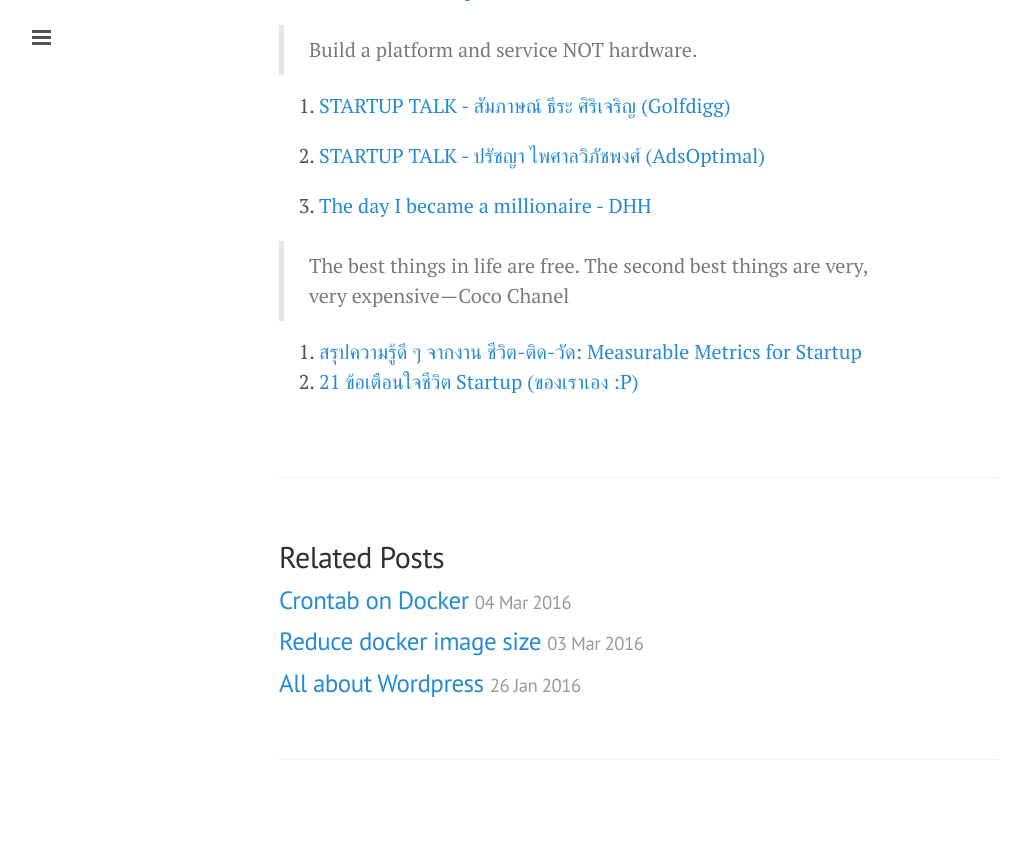
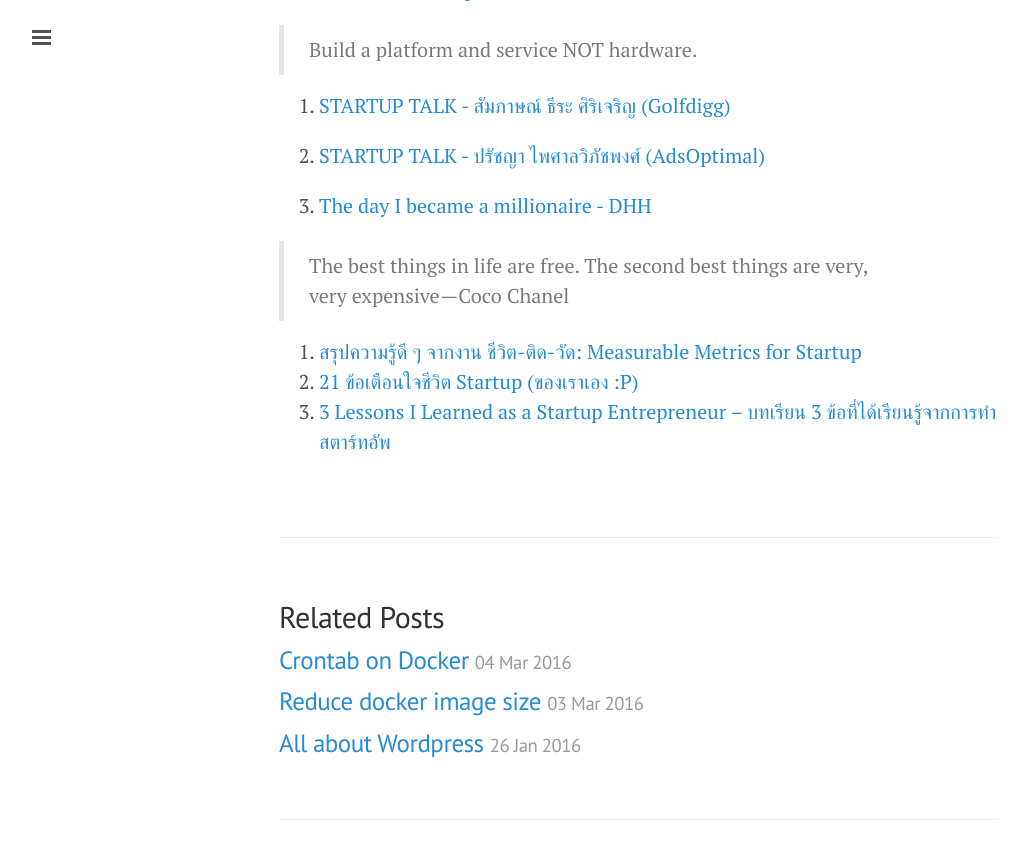
Before and after one commit to ibotdotout/ibotdotout.github.io, a Jekyll site: the page built from _posts/2015-10-01-startup.md, in a window 1280 px wide and 900 px high, scrolled down 1441 px. Shown: the top 859 px of the window, without its empty margins (1-1031 px from the left). Built offline with Jekyll 4.4.1, drawn with Linux system fonts in a browser that asks for light colours; nearby versions of some CDN libraries; Markdown is read by kramdown in place of the engine named in the settings; comment, search, counter and statistics services are not loaded.

Commit message:
Add more article by P'pi

```diff
--- a/_posts/2015-10-01-startup.md
+++ b/_posts/2015-10-01-startup.md
@@ -61,3 +61,4 @@ permalink: startup
 
 7. [สรุปความรู้ดี ๆ จากงาน ชีวิต-ติด-วัด: Measurable Metrics for Startup](http://www.growthbee.com/startup-metrics/)
 8. [21 ข้อเตือนใจชีวิต Startup (ของเราเอง :P)](https://medium.com/@pongchai.tang/i-ve-have-learned-from-my-startup-life-da3444d7be3c#.nvai4iiib)
+9. [3 Lessons I Learned as a Startup Entrepreneur – บทเรียน 3 ข้อที่ได้เรียนรู้จากการทำสตาร์ทอัพ](https://pyfungjai.wordpress.com/2016/03/06/3-lessons-i-learned-as-a-startup-entrepreneur/)
```
